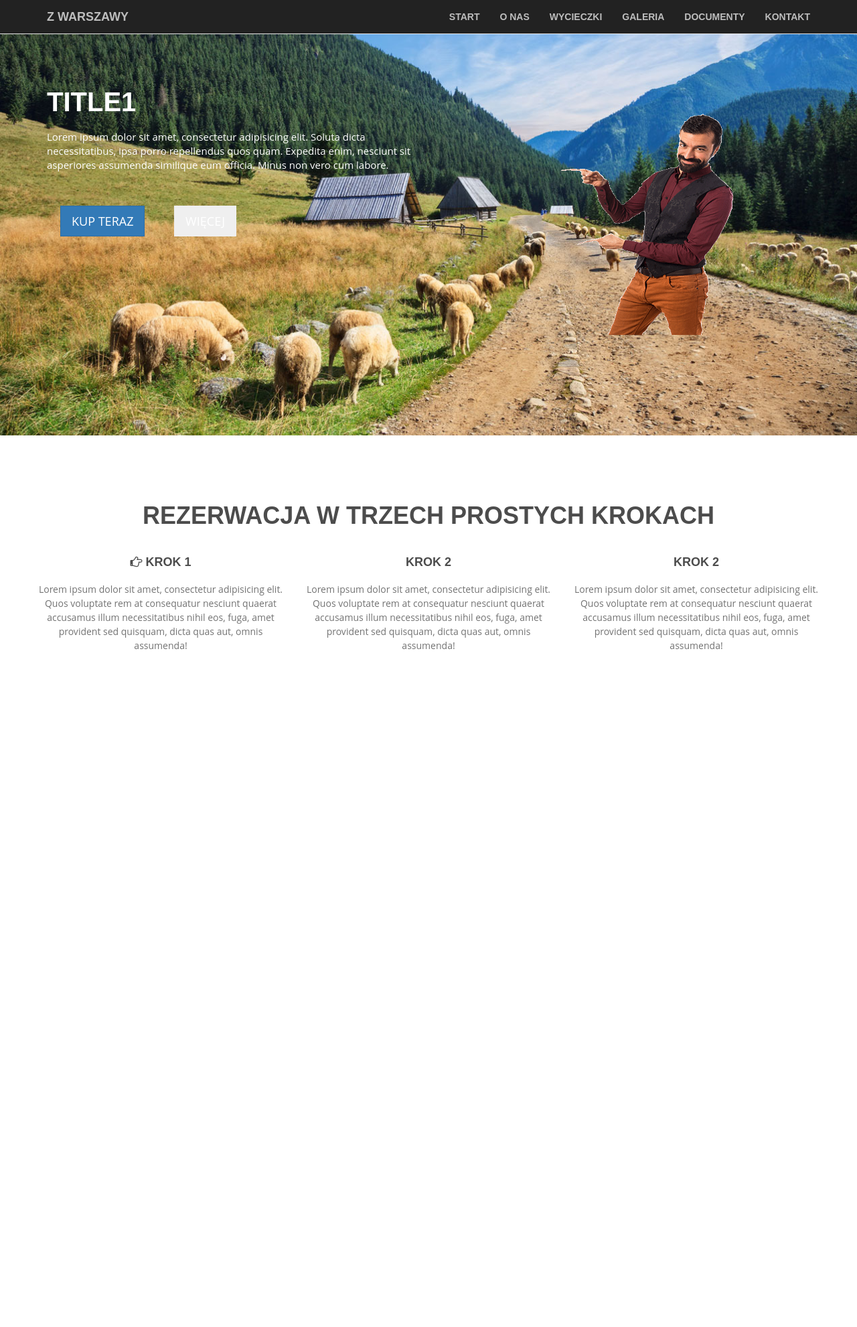
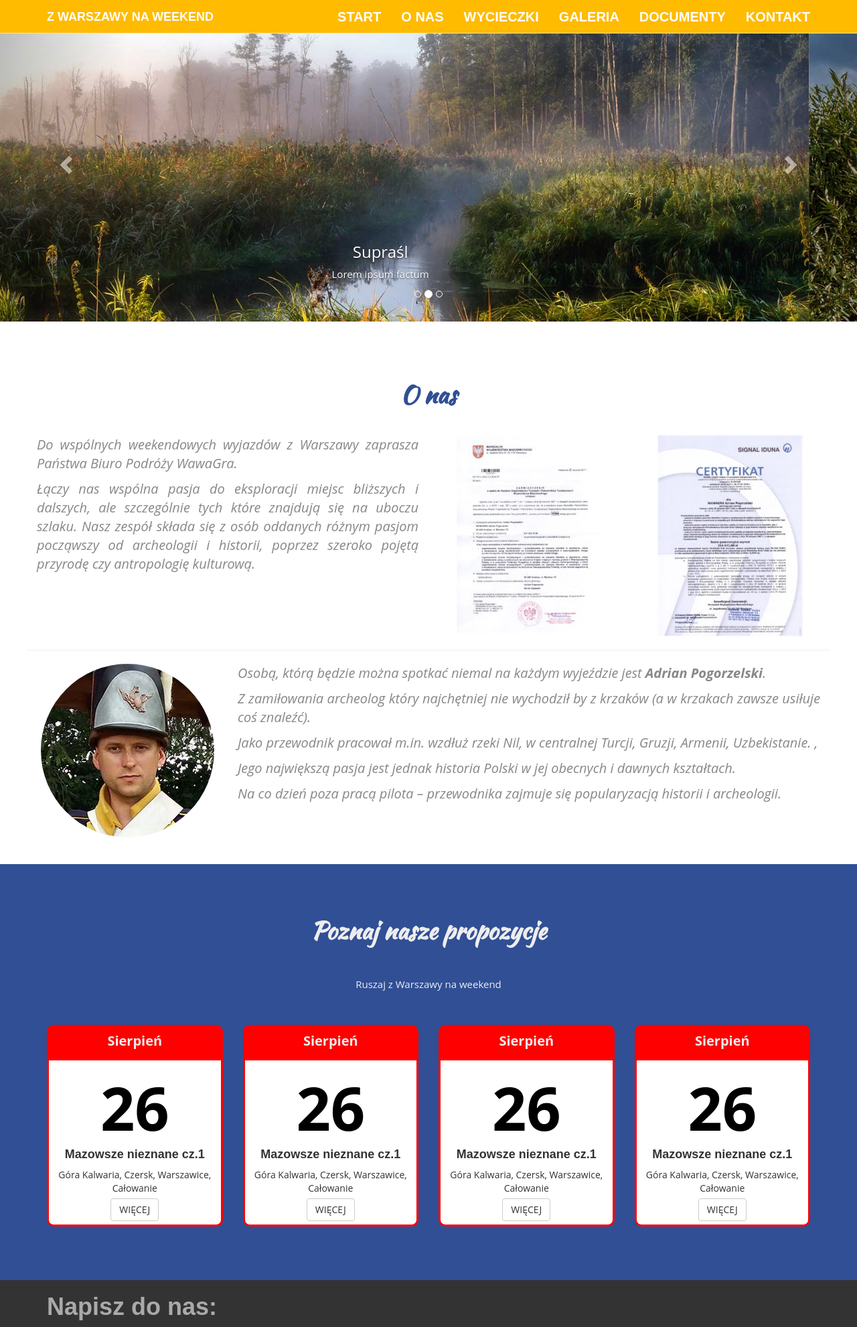
Before and after one commit to MarcinJaszczynski/zWarszawy, a plain HTML site: page index.html in a window 1280 px wide. Shown: the whole page at 67% size. Before the commit the page ends 1104 px from the top, so only its background shows below. Drawn offline with nearby package versions, Linux system fonts and the light colour scheme.

Commit message:
Major changes
New slider, event sectio, start footer

```diff
--- a/css/style.less
+++ b/css/style.less
@@ -29,7 +29,6 @@ h1,
 h2,
 h4 {
     font-family: 'PT Sans Narrow', Arial, sans-serif;
-    text-transform: uppercase;
     font-weight: 700;
 }
 
@@ -54,97 +53,129 @@ p {
 /*Navigation*/
 
 .navbar {
-    background: #222222 !important;
+    background: #ffbb00 !important;
     text-transform: uppercase;
-    font-family: 'PT Sans Narrow', Arial, Helvetica, sans-serif;
+    font-family: 'Arial', sans-serif;
     font-weight: 700;
+    font-size: 20px;
+    height: 40px;
 }
 
+.navbar-brand img {
+        background: #ffbb00 !important;
+        height: 120px;
+        margin: 30px 10px 30px 10px;
+        border-radius: 50%;
+
+
+}
 .navbar a {
     color: #ffffff !important;
-    opacity: 0.7;
 }
 
 .navbar a:hover {
     opacity: 1;
-    background-color: #111111 !important;
+    background-color: #fb6542 !important;
 }
 
 
-/*HEADER*/
 
-.header {
-    height: 600px;
-    width: 100%;
-    padding: 30px 0px 30px 0px;
-    margin-top: 50px;
-    background-image: url(../img/bg_tatry.jpg);
-    background-position: center center;
-    background-repeat: no-repeat;
-    background-size: cover;
-    color: #fff;
+/*ABOUT US*/
+
+.about-us {
+    background-color: #fff;
+    padding: 40px 0 40px;
+    text-align: center;
 }
 
-.header img {
-    height: 350px;
-    width: 450px;
-    margin: 70px 0 0 40px;
-}
+.about-us h1 {
 
-.header h1 {
-    font-size: 40px;
-    font-weight: 700;
-    padding-top: 30px;
-}
-
-.header h1,
-.header p,
-.header button {
-    margin-top: 20px;
-}
-
-.header .btn {
-    border-radius: 0px;
-    margin: 40px 20px;
-}
-
-@media(max-width: 768px) {
-    .header {
-        padding: 30px;
-        height: 750px;
-    }
-    .header img {
-        width: 90%;
-        height: 300px;
-        margin: 20px 0 0 20px;
-    }
-    .header .btn {
-        font-size: 10px;
-        margin-left: 20px;
-    }
-    .header h1{
-        font-size: 20px;
-    }
-    .header p{
-        font-size: 10px;
-    }
+    font-family: 'Kaushan Script', cursive;
+    color: #304f95;
+    padding: 30px;
 
 }
 
-/*RESERVATION*/
-
-.reservation {
-    padding: 80px 0 80px;
-    text-align: center;
+.person-photo img {
+    border-radius: 50%;
+    vertical-align: middle;
+    height: 100%;
 }
 
-.reservation h1, .reservation h4 {
-    color: #4c4c4c;
-    margin: 20px 0 20px;
+.person-about p, .firm-about p{
+
+    font-style: italic;
+    color: #888888;
+    font-size: 20px !important;
+    text-align: justify;
+    line-height: 140%;
+
 }
 
-.reservation p {
-    color: #737373;
-    font-size: 14px;
+.person-name {
+    font-weight: 700;
+}
+/*TRAVEL*/
+.travel {
+    background-color: #304f95;
+    text-align: center;
+    padding: 60px 0 80px;
+}
+
+.travel h1 {
+
+    font-family: 'Kaushan Script', cursive;
+
+}
+
+.month {
+    background-color: #ff0000;
+    color: #ededed;
+    font-weight: 700;
+    height: 40px;
+    vertical-align: middle;
+    font-size: 20px;
+    padding-top: 10px;;
+}
+
+.month-day {
+    color: #000000 !important;
+    font-weight: 700;
+    font-size: 90px;
+    margin-top: 60px;
+
+}
+
+.travel h1, .travel p {
+    color: #ededed;
     padding-bottom: 40px;
 }
+
+.travel img {
+    height: 160px;
+    width: 90%;
+}
+
+
+.travel-event {
+    border-radius: 10px;
+    height: 100%;
+    margin: 0px;
+    padding: 0px;
+    background-color: #ffffff;
+    border: 3px solid #ff0000;
+}
+
+.travel-event-places {
+    color: #333333 !important;
+}
+.travel-event button {
+    margin: 5px;
+}
+
+/*FOOTER*/
+
+footer {
+    background-color: #333333;
+    color: #aaaaaa;
+}
--- a/index.html
+++ b/index.html
@@ -1,5 +1,5 @@
 <!DOCTYPE html>
-<html lang="en">
+<html lang="pl">
 
 <head>
     <meta charset="utf-8">
@@ -9,6 +9,7 @@
     <title>Z Warszawy</title>
 
     <!-- Latest compiled and minified CSS -->
+    <link href="https://fonts.googleapis.com/css?family=Kaushan+Script" rel="stylesheet">
     <link rel="stylesheet" href="https://maxcdn.bootstrapcdn.com/bootstrap/3.3.7/css/bootstrap.min.css" integrity="sha384-BVYiiSIFeK1dGmJRAkycuHAHRg32OmUcww7on3RYdg4Va+PmSTsz/K68vbdEjh4u" crossorigin="anonymous">
     <link rel="stylesheet" href="font-awesome-4.7.0/css/font-awesome.css">
     <!-- HTML5 shim and Respond.js for IE8 support of HTML5 elements and media queries -->
@@ -33,7 +34,9 @@
                 <span class="icon-bar"></span>
                 </button>
 
-                <a href="#" class="navbar-brand">Z Warszawy</a>
+                <a href="#" class="navbar-brand">
+                    Z Warszawy na weekend
+                </a>
 
             </div>
             <div class="navbar-collapse collapse">
@@ -54,62 +57,201 @@
 
     <!--END NAVIGATION-->
 
-    <!--HEADER-->
+    <!--CAROUSEL-->
+    <div class="carousel slide" id="wawCarousel" data-ride="carousel">
+        <!--Indicators-->
+        <ol class="carousel-indicators">
+            <li data-target="#wawCarousel" data-slide-to="0" class="active"></li>
+            <li data-target="#wawCarousel" data-slide-to="1"></li>
+            <li data-target="#wawCarousel" data-slide-to="2"></li>
+        </ol>
+        <!--Wraper for slides-->
+        <div class="carousel-inner">
+            <div class="item active">
+                <img src="img/slide_suprasl.jpg" alt="Supraśl">
+                <div class="carousel-caption">
+                    <h3>Supraśl</h3>
+                    <p>Lorem ipsum factum</p>
+                </div>
+            </div>
 
-    <div id="header" class="header">
-        <div class="container">
-            <div class="row">
-                <div class="col-lg-6 col-md-6">
-                    <h1>Title1</h1>
-                    <p>Lorem ipsum dolor sit amet, consectetur adipisicing elit. Soluta dicta necessitatibus, ipsa porro repellendus quos quam. Expedita enim, nesciunt sit asperiores assumenda similique eum officia. Minus non vero cum labore.
-                    </p>
-                    <button class="btn btn-lg btn-primary">Kup teraz</button>
-                    <button class="btn btn-lg btn-succes">więcej</button>
-
+            <div class="item">
+                <img src="img/slide_merowszczyzna.jpg" alt="Merowszczyzna">
+                <div class="carousel-caption">
+                    <h3>Merowszczyzna</h3>
+                    <p>Lorem ipsum factum</p>
                 </div>
-                <div class="col-lg-6 col-md-6">
-                    <img src="img/hd_man.png">
+            </div>
+            <div class="item">
+                <img src="img/slide_wegrow.jpg" alt="Zamek w Liwie">
+                <div class="carousel-caption">
+                    <h3>Zamek w Liwie</h3>
+                    <p>Lorem ipsum factum</p>
                 </div>
             </div>
         </div>
+
+        <a class="left carousel-control" href="#myCarousel" data-slide="prev">
+            <span class="glyphicon glyphicon-chevron-left"></span>
+            <span class="sr-only">Previous</span>
+        </a>
+        <a class="right carousel-control" href="#myCarousel" data-slide="next">
+            <span class="glyphicon glyphicon-chevron-right"></span>
+            <span class="sr-only">Next</span>
+        </a>
+
+
+
+
+
     </div>
-    <!--END HEADER-->
 
-    <!--RESERVATION-->
-    <div class="container reservation">
-        <h1>Rezerwacja w TRZECH PROSTYCH KROKACH</h1>
+    <!--END CAROUSEL-->
 
+
+
+    <!--ABOUT US-->
+    <div class="container about-us">
+        <h1>O nas</h1>
+
+        <div class="row vertical-align">
+            <div class="col-md-6 col-xs-12 firm-about">
+                <p>
+                    Do wspólnych weekendowych wyjazdów z Warszawy zaprasza Państwa Biuro Podróży WawaGra.</p>
+                <p>Łączy nas wspólna pasja do eksploracji miejsc bliższych i dalszych, ale szczególnie tych które znajdują się na uboczu szlaku. Nasz zespół składa się z osób oddanych różnym pasjom począwszy od archeologii i historii, poprzez szeroko pojętą
+                    przyrodę czy antropologię kulturową.</p>
+            </div>
+            <div class="col-md-3 col-xs-12">
+                <img src="img/wpis.jpg" alt="Wpis do rejestru organizatorów turystyki"> </div>
+            <div class="col-md-3 col-xs-12">
+                <img src="img/gwarancja.jpg" alt="Ubezpieczenie"> </div>
+
+        </div>
         <div class="row">
-            <div class="col-lg-4 col-md-4 col-sm-12 col-xs-12">
-                <h4><i class="fa fa-hand-o-right" aria-hidden="true"></i> KROK 1</h4>
-                <p>Lorem ipsum dolor sit amet, consectetur adipisicing elit. Quos voluptate rem at consequatur nesciunt quaerat accusamus illum necessitatibus nihil eos, fuga, amet provident sed quisquam, dicta quas aut, omnis assumenda!
+            <hr />
+            <div class="col-lg-3 col-md-3 col-xs-6 person-photo">
+                <img src="img/adrian.jpg">
+            </div>
+            <div class="col-lg-9 col-md-9 com-xs-6 person-about">
+                <p>Osobą, którą będzie można spotkać niemal na każdym wyjeździe jest <span class="person-name">Adrian Pogorzelski</span>. </p>
+                <p>Z zamiłowania archeolog który najchętniej nie wychodził by z krzaków (a w krzakach zawsze usiłuje coś znaleźć).
                 </p>
+                <p>Jako przewodnik pracował m.in. wzdłuż rzeki Nil, w centralnej Turcji, Gruzji, Armenii, Uzbekistanie. ,</p>
+                <p>Jego największą pasja jest jednak historia Polski w jej obecnych i dawnych kształtach. </p>
+                <p>Na co dzień poza pracą pilota – przewodnika zajmuje się popularyzacją historii i archeologii. </p>
             </div>
-            <div class="col-lg-4 col-md-4 col-sm-12 col-xs-12">
-                <h4>KROK 2</h4>
-                <p>Lorem ipsum dolor sit amet, consectetur adipisicing elit. Quos voluptate rem at consequatur nesciunt quaerat accusamus illum necessitatibus nihil eos, fuga, amet provident sed quisquam, dicta quas aut, omnis assumenda!
-                </p>
-            </div>
-            <div class="col-lg-4 col-md-4 col-sm-12 col-xs-12">
-                <h4>KROK 2</h4>
-                <p>Lorem ipsum dolor sit amet, consectetur adipisicing elit. Quos voluptate rem at consequatur nesciunt quaerat accusamus illum necessitatibus nihil eos, fuga, amet provident sed quisquam, dicta quas aut, omnis assumenda!
-                </p>
-            </div>
-
         </div>
     </div>
     <!--END RESERVATION-->
     <!--TRAVEL SECTION-->
 
+    <div class="container-liquid travel" id="wycieczki">
+        <div class="container">
+
+            <h1> Poznaj nasze propozycje</h1>
+            <p>Ruszaj z Warszawy na weekend</p>
+            <div class="row">
+                <div class="col-md-3 col-xs-6 travel-odd ">
+                    <div class="travel-event">
+                        <p class="month">
+                            Sierpień
+                        </p>
+                        <p class="month-day">
+                            26
+                        </p>
+                        <h4>
+                            Mazowsze nieznane cz.1</h4>
+                        <div class="travel-event-places">
+                            Góra Kalwaria, Czersk, Warszawice, Całowanie
+                        </div>
+                        <button class="btn btn-default ">Więcej</button>
+
+                    </div>
+                </div>
+                <div class="col-md-3 col-xs-6 travel-odd ">
+                    <div class="travel-event">
+                        <p class="month">
+                            Sierpień
+                        </p>
+                        <p class="month-day">
+                            26
+                        </p>
+                        <h4>
+                            Mazowsze nieznane cz.1</h4>
+                        <div class="travel-event-places">
+                            Góra Kalwaria, Czersk, Warszawice, Całowanie
+                        </div>
+                        <button class="btn btn-default ">Więcej</button>
+
+                    </div>
+                </div>
+                <div class="col-md-3 col-xs-6 travel-odd ">
+                    <div class="travel-event">
+                        <p class="month">
+                            Sierpień
+                        </p>
+                        <p class="month-day">
+                            26
+                        </p>
+                        <h4>
+                            Mazowsze nieznane cz.1</h4>
+                        <div class="travel-event-places">
+                            Góra Kalwaria, Czersk, Warszawice, Całowanie
+                        </div>
+                        <button class="btn btn-default ">Więcej</button>
+
+                    </div>
+                </div>
+                <div class="col-md-3 col-xs-6 travel-odd ">
+                    <div class="travel-event">
+                        <p class="month">
+                            Sierpień
+                        </p>
+                        <p class="month-day">
+                            26
+                        </p>
+                        <h4>
+                            Mazowsze nieznane cz.1</h4>
+                        <div class="travel-event-places">
+                            Góra Kalwaria, Czersk, Warszawice, Całowanie
+                        </div>
+                        <button class="btn btn-default ">Więcej</button>
+
+                    </div>
+                </div>
+            </div>
+
+        </div>
+
+    </div>
+    </div>
+
     <!--END TRAVEL SECTION-->
+
+    <!--ABOUT US-->
+
+    <footer>
+        <div class="container-fluid ">
+            <div class="container footer ">
+                <div class="row ">
+                    <div class="col-md-6 " id="contact ">
+                        <h1>Napisz do nas:</h1>
+
+                    </div>
+                </div>
+
+
+            </div>
+        </div>
+    </footer>
 
 
 
     <!-- jQuery (necessary for Bootstrap's JavaScript plugins) -->
-    <script src="https://ajax.googleapis.com/ajax/libs/jquery/1.12.4/jquery.min.js"></script>
+    <script src="https://ajax.googleapis.com/ajax/libs/jquery/1.12.4/jquery.min.js "></script>
     <!-- Include all compiled plugins (below), or include individual files as needed -->
     <!-- Latest compiled and minified JavaScript -->
-    <script src="https://maxcdn.bootstrapcdn.com/bootstrap/3.3.7/js/bootstrap.min.js" integrity="sha384-Tc5IQib027qvyjSMfHjOMaLkfuWVxZxUPnCJA7l2mCWNIpG9mGCD8wGNIcPD7Txa" crossorigin="anonymous"></script>
+    <script src="https://maxcdn.bootstrapcdn.com/bootstrap/3.3.7/js/bootstrap.min.js " integrity="sha384-Tc5IQib027qvyjSMfHjOMaLkfuWVxZxUPnCJA7l2mCWNIpG9mGCD8wGNIcPD7Txa " crossorigin="anonymous "></script>
 </body>
 
 </html>
```
Also changed, not shown: css/style.css, img/2946.png (deleted), img/adrian.jpg (added), img/gwarancja.jpg (added), img/hd_man.png (deleted), img/logo.png (added), img/slide_merowszczyzna.jpg (added), img/slide_suprasl.jpg (added), img/slide_wegrow.jpg (added), img/wpis.jpg (added).
